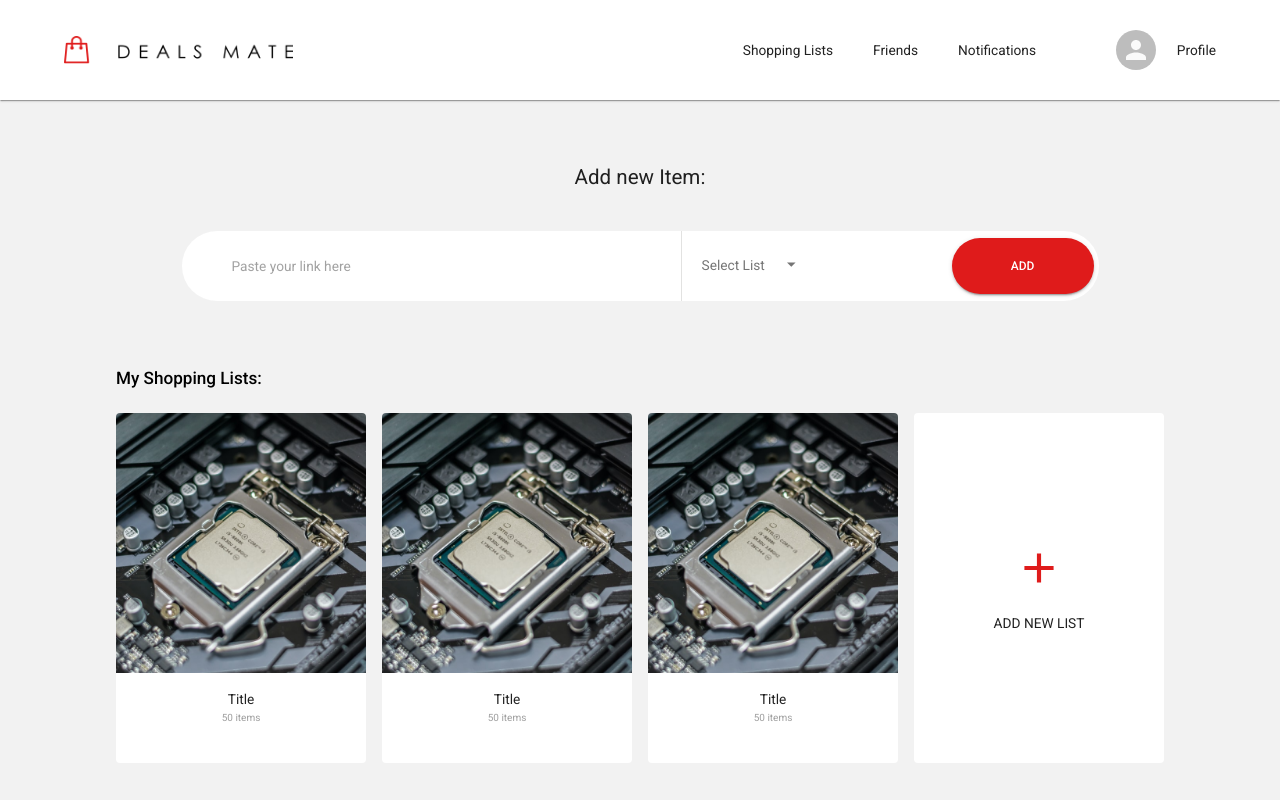
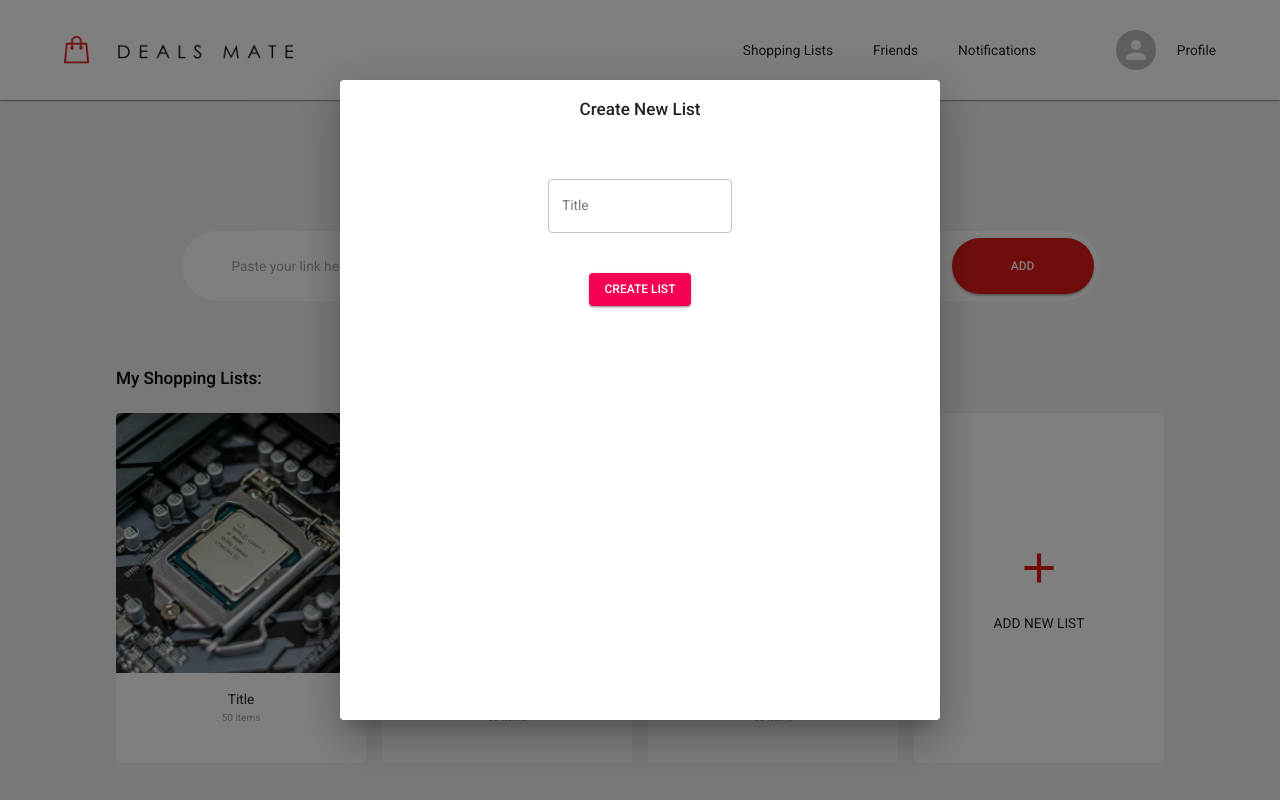
Before and after one commit to hatchways/team-seahorse, a React (Create React App) app in the folder client/: page /dashboard in a window 1280 px wide. Both pictures are taken after a click on the button "ADD NEW LIST". Built offline with nearby package versions, Linux system fonts and the light colour scheme.

Commit message:
Moved dialog to AddnewList component

```diff
--- a/client/package.json
+++ b/client/package.json
@@ -6,6 +6,7 @@
     "@material-ui/core": "^4.11.0",
     "@material-ui/icons": "^4.11.2",
     "@material-ui/lab": "^4.0.0-alpha.57",
+    "axios": "^0.21.1",
     "react": "^17.0.1",
     "react-dom": "^17.0.1",
     "react-router-dom": "^5.2.0",
--- a/client/src/components/AddNewList.jsx
+++ b/client/src/components/AddNewList.jsx
@@ -4,9 +4,14 @@ import {
   Grid,
   makeStyles,
   Typography,
+  Dialog,
+  DialogTitle,
+  Button,
+  TextField
 } from "@material-ui/core";
-import React from "react";
+import {Fragment, useState} from "react";
 import AddIcon from "@material-ui/icons/Add";
+import axios from "axios"
 
 const useStyles = makeStyles(() => ({
   card: {
@@ -25,19 +30,63 @@ const useStyles = makeStyles(() => ({
     fontSize: 50,
     marginBottom: 20,
   },
+  dialogPaper: {
+    height: "80vh",
+    width: "80vw"
+  }
 }));
 
 const AddNewList = () => {
   const classes = useStyles();
+  const [dialogIsOpen, setDialogIsOpen] = useState(false);
+  const [title, setTitle] = useState("");
+  const handleOpen = () => setDialogIsOpen(true)
+  const handleClose = () => setDialogIsOpen(false);
+  const handleTitleChange = (e) => {
+    setTitle(e.target.value)
+  }
+  const handleSubmit = async () => {
+    try {
+      await axios.create({baseUrl: "localhost:3001", withCredentials: true}).post("/lists", {title})
+    } catch (error) {
+      console.error(error)
+    }
+  }
   return (
+    <Fragment>
       <Grid item>
         <Card className={classes.card} elevation={0}>
-        <CardActionArea className={classes.action}>
+          <CardActionArea className={classes.action} onClick={handleOpen}>
             <AddIcon className={classes.icon} color="primary" />
             <Typography>ADD NEW LIST</Typography>
           </CardActionArea>
         </Card>
       </Grid>
+      <Dialog
+      classes={{ paper: classes.dialogPaper }}
+      open={dialogIsOpen}
+      onClose={handleClose}
+    >
+      <Grid
+        container
+        alignItems="center"
+        direction="column"
+        spacing={5}
+      >
+        <Grid item>
+          <DialogTitle>Create New List</DialogTitle>
+        </Grid>
+        <Grid item>
+          <TextField label="Title" variant="outlined" id="list-title" onChange={handleTitleChange} />
+        </Grid>
+        <Grid item>
+          <Button variant="contained" color="secondary" onClick={handleSubmit}>
+            Create List
+          </Button>
+        </Grid>
+      </Grid>
+    </Dialog>
+    </Fragment>
   );
 };
 
```
Also changed, not shown: client/src/components/NewListDialog.jsx (deleted, +0 -50 lines), 1 other file (tests, documents, lock files or other folders). Lines whose indentation alone changed are shown as unchanged.
